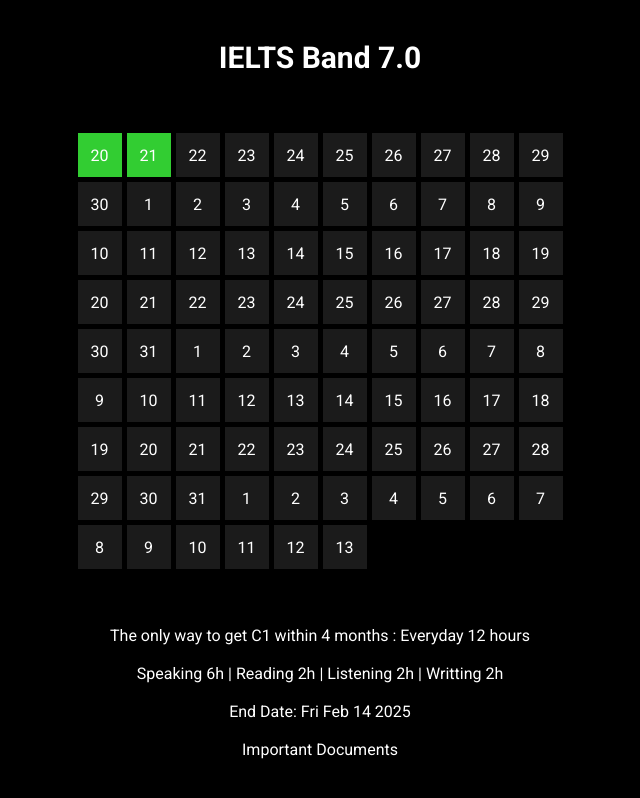
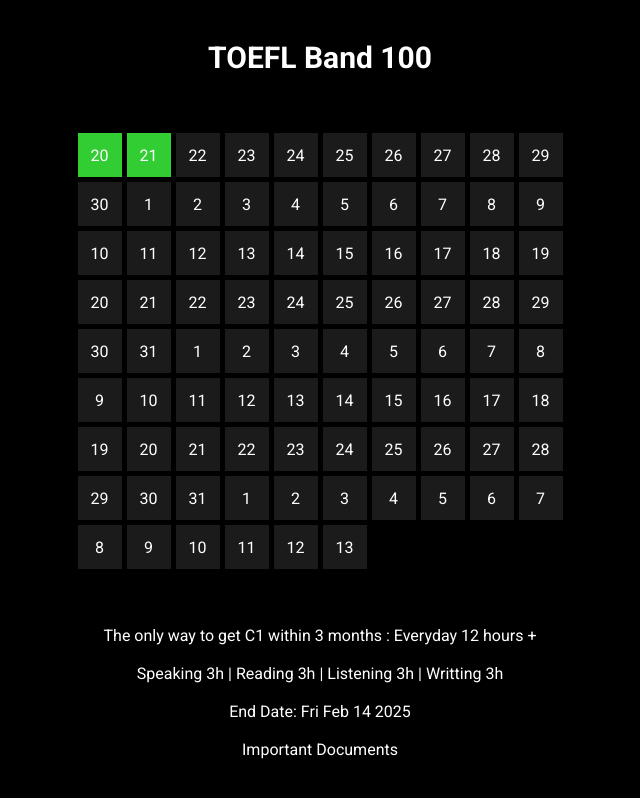
Before and after one commit to akramthedev/die-deutsch-traum, a React (Create React App) app: page / in a window 1280 px wide. Shown: the whole page, without its empty margins (320-960 px from the left). Built offline with nearby package versions, Linux system fonts and the light colour scheme.

Commit message:
Update Home.jsx

```diff
--- a/src/Home.jsx
+++ b/src/Home.jsx
@@ -93,7 +93,7 @@ const Home = () => {
 
   return (
     <div className="container">
-      <h1>IELTS Band 7.0</h1>
+      <h1>TOEFL Band 100</h1>
       <br />
       <br />
        <div className="grid">
@@ -109,9 +109,9 @@ const Home = () => {
       <br />
       <br />
       <br />
-      <div className='zrsfsrefzse'>The only way to get C1 within 4 months : Everyday 12 hours</div>
+      <div className='zrsfsrefzse'>The only way to get C1 within 3 months : Everyday 12 hours +</div>
       <br />
-     <div className='zrsfsrefzse'>Speaking 6h   |   Reading 2h  |  Listening 2h  |  Writting 2h</div>
+     <div className='zrsfsrefzse'>Speaking 3h   |   Reading 3h  |  Listening 3h  |  Writting 3h</div>
       <br />
       <div className='zrsfsrefzse'>End Date: {endDate.toDateString()}</div>
       <br />
```
